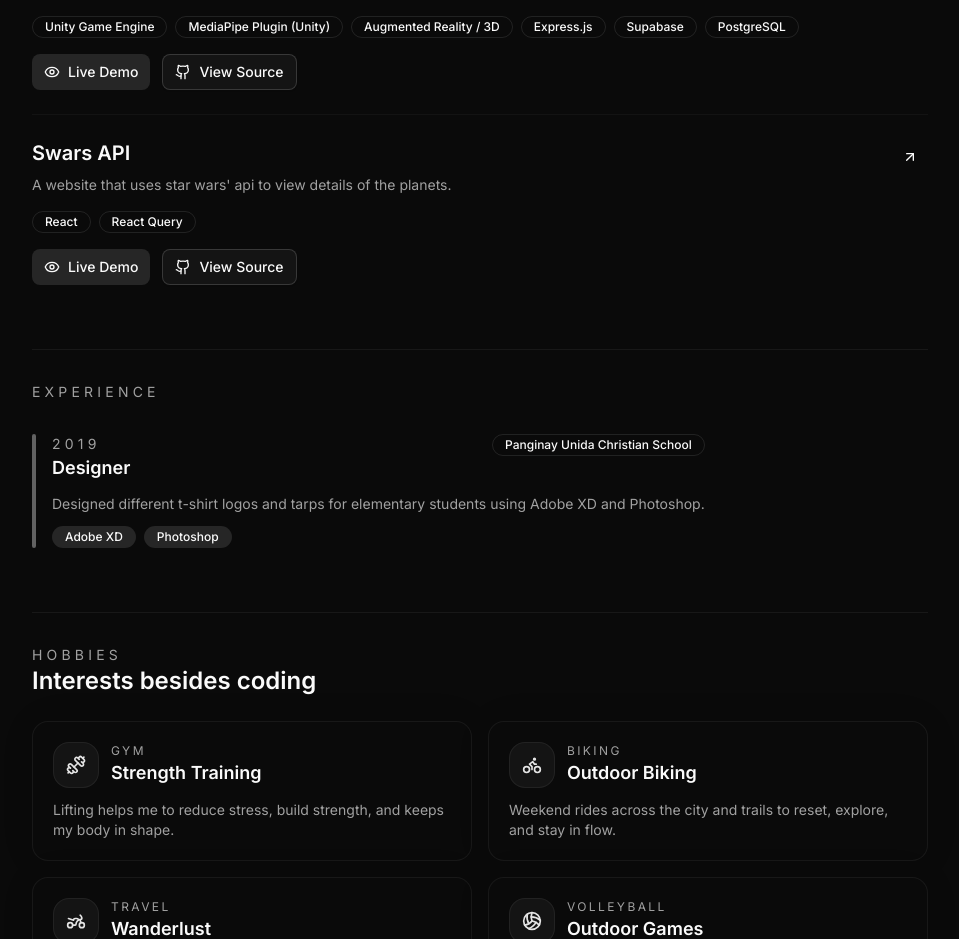
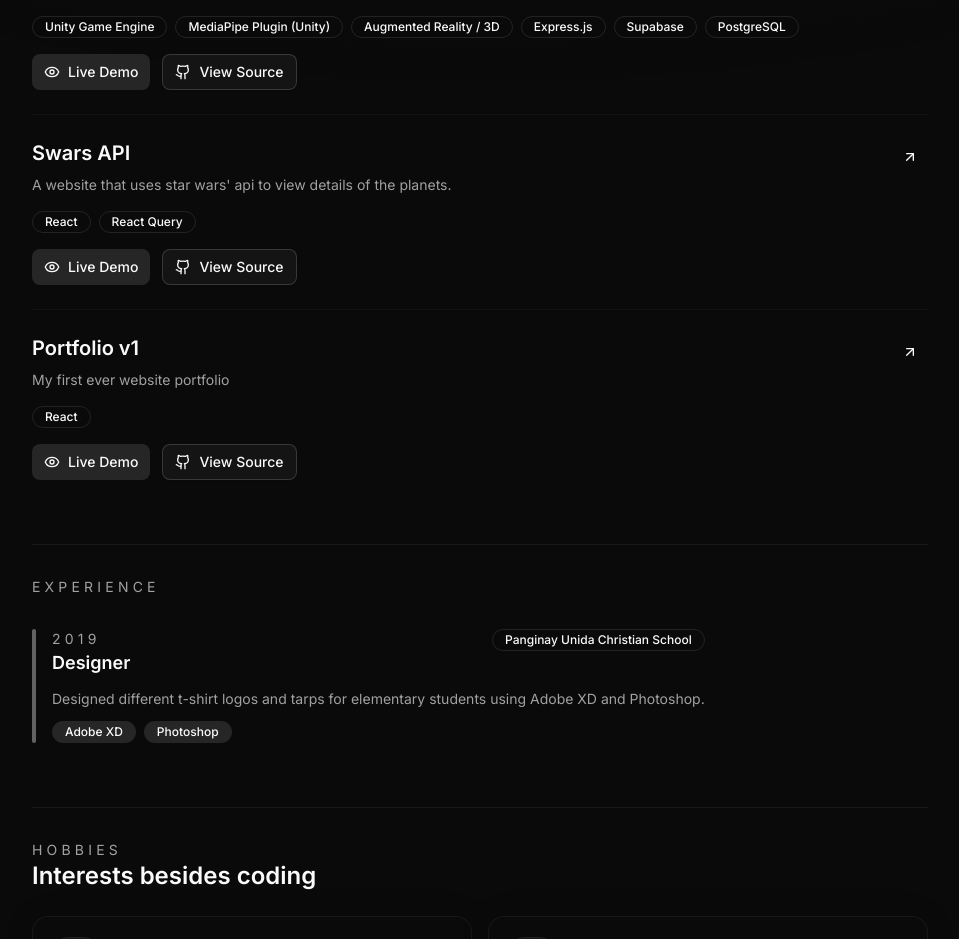
Before and after one commit to Michael-Gatmaitan/michaelg, a Next.js app: page / in a window 1280 px wide. Shown: the part 2420-3359 px from the top of the page, without its empty margins (160-1119 px from the left). Built offline with nearby package versions, Linux system fonts and the light colour scheme.

Commit message:
Portfolio v1 added to projects.

```diff
--- a/app/layout.tsx
+++ b/app/layout.tsx
@@ -4,21 +4,8 @@ import { ThemeProvider } from "@/lib/theme-provider";
 import "./globals.css";
 import { CursorGradient } from "@/components/CursorGradient";
 import Nav from "@/components/layout/Nav/Nav";
-
 import FooterSection from "@/components/layout/Footer/FooterSection"
 import SideBar from "@/components/layout/Nav/SideBar";
-
-// const montserrat = Montserrat({
-//   variable: "--font-montserrat",
-//   subsets: ["latin"],
-//   display: 'swap',
-// });
-
-// const openSans = Open_Sans({
-//   variable: "--font-open-sans",
-//   subsets: ["latin"],
-//   display: 'swap',
-// });
 
 const inter = Inter({
   variable: "--font-inter",
@@ -27,9 +14,9 @@ const inter = Inter({
 });
 
 export const metadata: Metadata = {
-  title: "Michael | Product-Focused Engineer",
+  title: "Michael | Front end developer",
   description:
-    "Portfolio website highlighting Michael's product-minded engineering work across web, AI, and design systems.",
+    "Portfolio website highlighting Michael's journey to web development.",
 };
 
 export default function RootLayout({
@@ -37,7 +24,6 @@ export default function RootLayout({
 }: Readonly<{
   children: React.ReactNode;
 }>) {
-  // ${montserrat.className} ${openSans.variable}
   return (
     <html lang="en" suppressHydrationWarning>
       <body
@@ -48,8 +34,6 @@ export default function RootLayout({
 
           <SideBar />
           <div className="bg-[radial-gradient(circle_at_top,rgba(60,64,198,0.15),transparent_55%)] dark:bg-[radial-gradient(circle_at_top,rgba(144,97,249,0.18),transparent_55%)]">
-            {/* <Nav /> */}
-            {/* <main className="mx-auto flex min-h-screen w-full max-w-4xl flex-col gap-16 px-4 pb-20 pt-12 sm:px-8 lg:px-0"> */}
             <main className="mx-auto min-h-screen w-full max-w-4xl px-4 pb-20 sm:px-8 lg:px-0">
               <Nav />
               {children}
--- a/components/sections/ProjectsSection.tsx
+++ b/components/sections/ProjectsSection.tsx
@@ -84,7 +84,15 @@ const projects: IProject[] = [
     tags: [ToolTags.React, ToolTags.ReactQuery],
     githubLink: "https://github.com/Michael-Gatmaitan/starwars_react-query",
     liveDemoLink: "https://swarsplanets.netlify.app/",
-  }
+  },
+  {
+    id: 6,
+    title: "Portfolio v1",
+    description: "My first ever website portfolio",
+    tags: [ToolTags.React],
+    githubLink: "https://github.com/Michael-Gatmaitan/michael-gatmaitan-webportfolio",
+    liveDemoLink: "https://michaelgatmaitan.netlify.app/",
+  },
 ]
 
 
```
